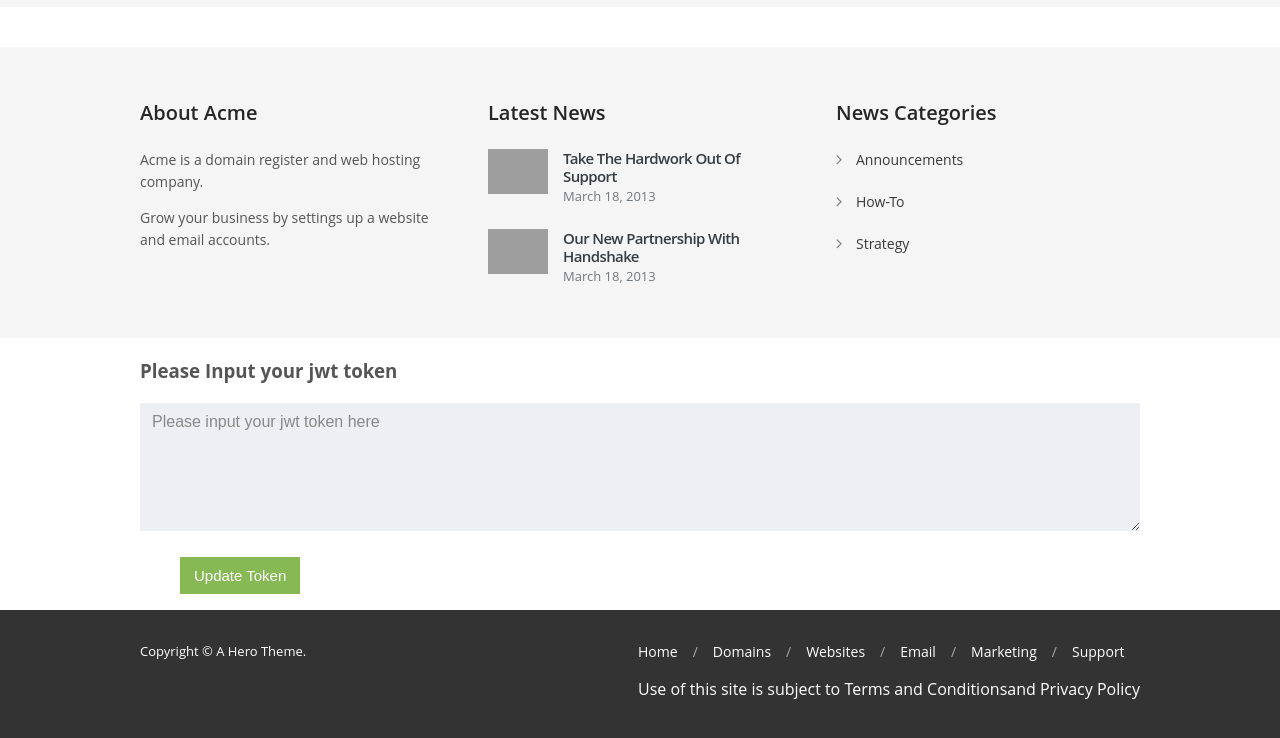
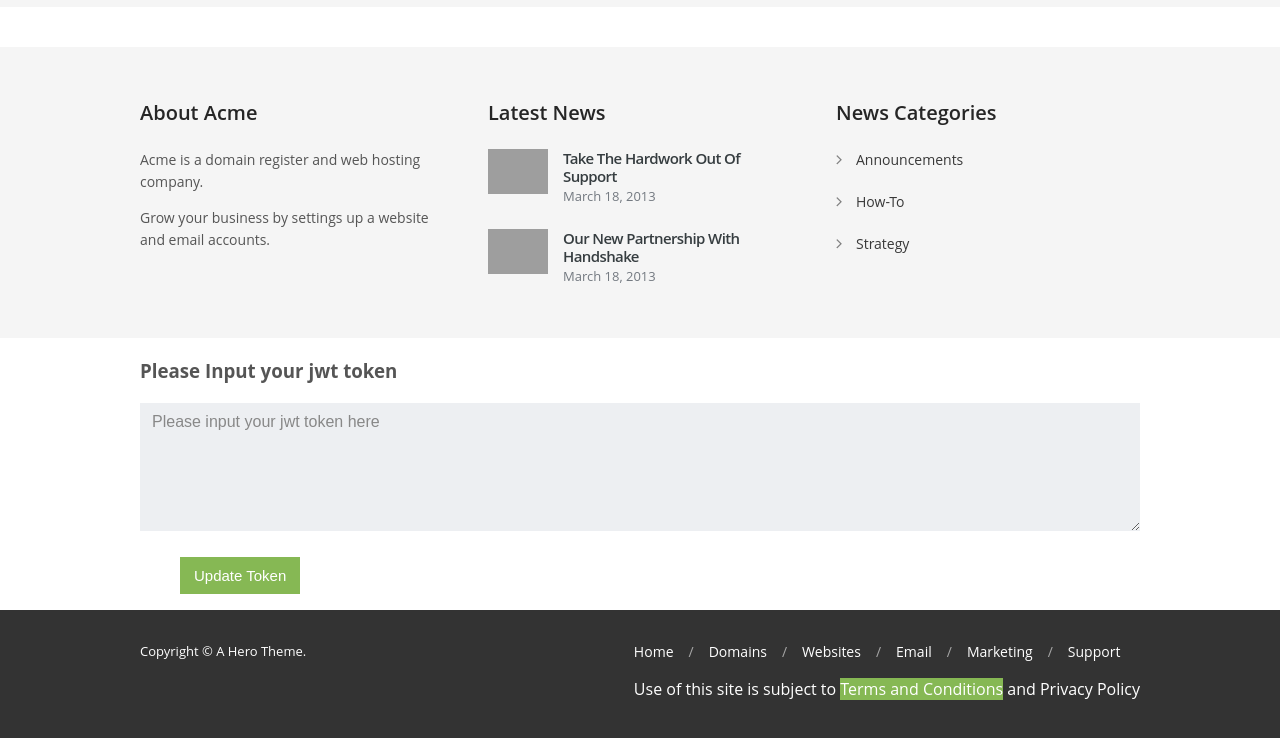
Before and after one commit to support-dot-com/web-reference-app, a plain HTML site: page index.html in a window 1280 px wide. In both pictures the pointer is over the link "Terms and Conditions". Shown: the part 1080-1818 px from the top of the page. Drawn offline with Linux system fonts and the light colour scheme; grey boxes are pictures that could not be loaded; a script that the page names is missing.

Commit message:
some UI change on reference app

```diff
--- a/assets/css/style-custom.css
+++ b/assets/css/style-custom.css
@@ -208,3 +208,5 @@ input[type='button'],
 .content {
     margin: 30px;
 }
+
+p a:hover{background-color:#86b854}
```
Also changed, not shown: gpa.html (+1 -1 lines), index.html (+1 -1 lines), support1.html (+1 -1 lines), support2.html (+1 -1 lines), support3.html (+1 -1 lines).
